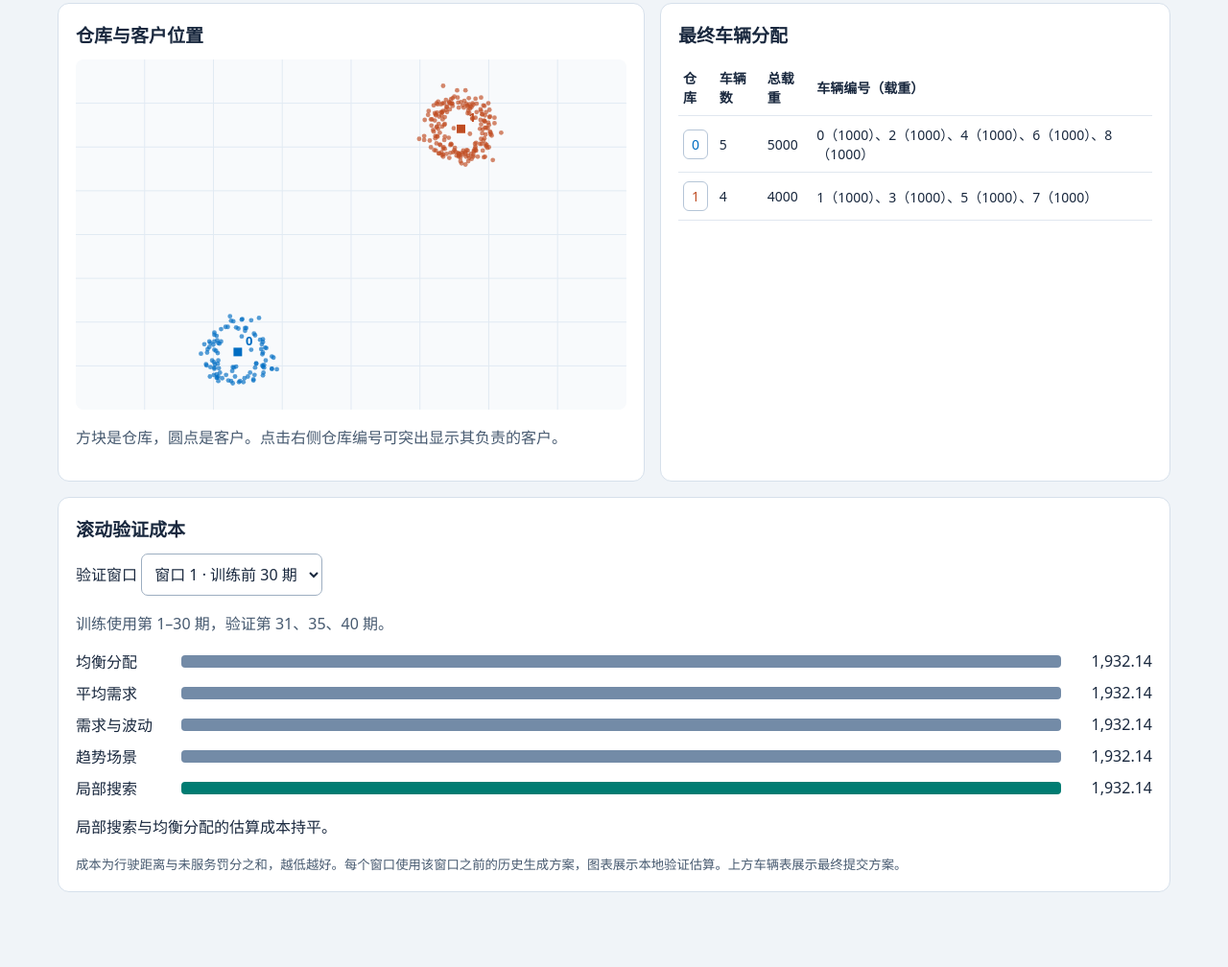
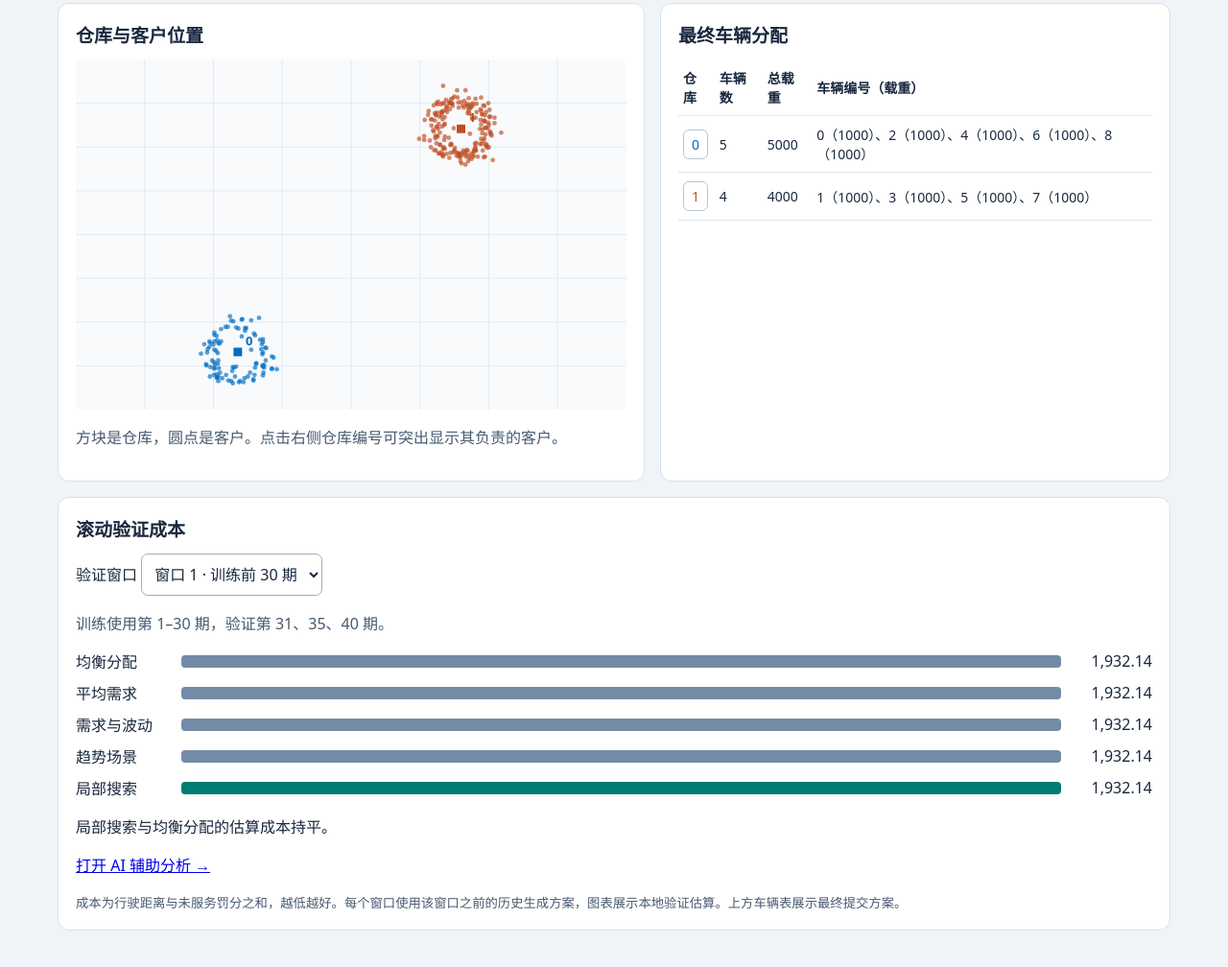
Before and after one commit to workyy-SVG/multi-depot-vehicle-allocation, a plain HTML site: page docs/index.html in a window 1280 px wide. Shown: the part 339-1347 px from the top of the page at 96% size. Before the commit the page ends 1309 px from the top, so only its background shows below. Drawn offline with Linux system fonts and the light colour scheme.

Commit message:
完善车辆分配展示与 AI 核对数据

```diff
--- a/docs/index.html
+++ b/docs/index.html
@@ -20,6 +20,6 @@ main{width:min(1160px,92%);margin:24px auto 40px}.controls,.summary{display:flex
 <section><h2>仓库与客户位置</h2><canvas id="map" role="img" aria-label="平面坐标图，方块表示仓库，圆点表示客户。"></canvas><p class="note">方块是仓库，圆点是客户。点击右侧仓库编号可突出显示其负责的客户。</p></section>
 <section><h2>最终车辆分配</h2><table><thead><tr><th>仓库</th><th>车辆数</th><th>总载重</th><th>车辆编号（载重）</th></tr></thead><tbody id="fleet"></tbody></table><p class="note" id="data-note"></p></section>
 </div>
-<section class="cost"><h2>滚动验证成本</h2><label for="window">验证窗口</label> <select id="window"></select><p class="note" id="periods"></p><div id="costs" aria-live="polite"></div><p id="comparison"></p><small>成本为行驶距离与未服务罚分之和，越低越好。每个窗口使用该窗口之前的历史生成方案，图表展示本地验证估算。上方车辆表展示最终提交方案。</small></section>
+<section class="cost"><h2>滚动验证成本</h2><label for="window">验证窗口</label> <select id="window"></select><p class="note" id="periods"></p><div id="costs" aria-live="polite"></div><p id="comparison"></p><p><a id="ai-link" href="https://multi-depot-vehicle-allocation-q5pvak8radnex77ftefspu.streamlit.app/">打开 AI 辅助分析 →</a></p><small>成本为行驶距离与未服务罚分之和，越低越好。每个窗口使用该窗口之前的历史生成方案，图表展示本地验证估算。上方车辆表展示最终提交方案。</small></section>
 </main>
 </body></html>
```
